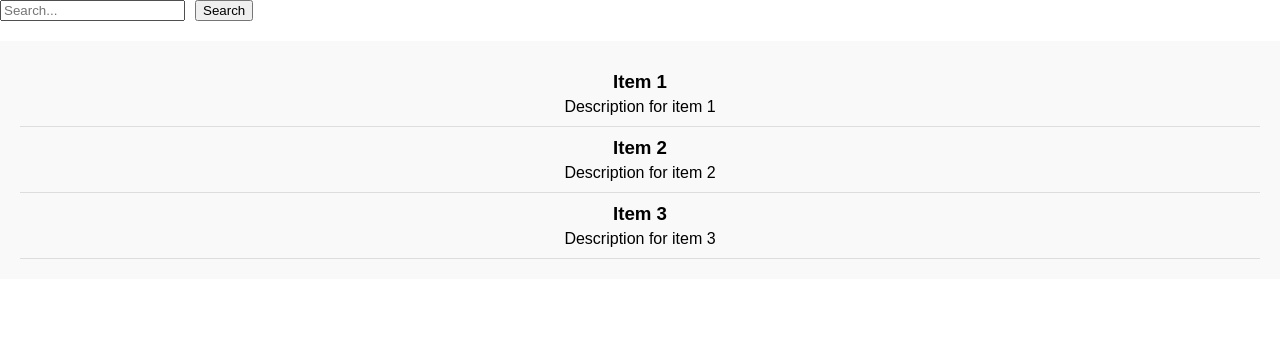
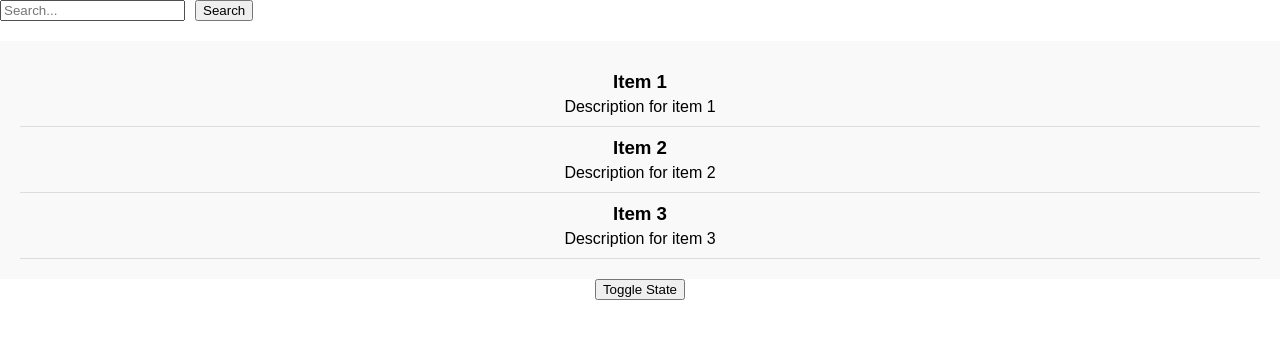
Before and after one commit to VictoriaGorobets/REACT, a React (Vite) app in the folder class-components/: page / in a window 1280 px wide. Shown: the top 338 px of the page. Built offline with nearby package versions, Linux system fonts and the light colour scheme.

Commit message:
fix: linter errors

```diff
--- a/class-components/package.json
+++ b/class-components/package.json
@@ -10,11 +10,11 @@
     "dev:build": "tsc && vite build --mode development",
     "format": "prettier --write 'src/**/*.{ts,tsx,css}'",
     "ci:format": "prettier --check 'src/**/*.{ts,tsx,css}'",
-    "lint": "eslint ./src --ext ts,tsx --report-unused-disable-directives --max-warnings 0",
+    "lint": "eslint ./src --ext ts,tsx --report-unused-disable-directives",
     "lint:fix": "eslint --fix ./src --ext ts,tsx --report-unused-disable-directives --max-warnings 0",
     "preview": "vite preview",
     "test": "vitest",
-    "prepare": "husky"
+    "prepare": "husky && husky install"
   },
   "dependencies": {
     "@vitejs/plugin-react": "^4.2.1",
@@ -42,7 +42,7 @@
     "eslint-plugin-react-hooks": "^4.3.0",
     "eslint-plugin-react-refresh": "^0.4.3",
     "globals": "^15.6.0",
-    "husky": "^9.0.11",
+    "husky": "^8.0.0",
     "jsdom": "^24.0.0",
     "prettier": "^3.2.5",
     "typescript": "^5.0.2",
--- a/class-components/src/App.tsx
+++ b/class-components/src/App.tsx
@@ -1,14 +1,37 @@
-import { Component } from 'react';
-import SearchBar from './components/SearchBar/SearchBar';
-import ResultsList from './components/ResultsList/ResultsList';
-import './index.css';
+import { Component } from "react";
+import SearchBar from "./components/SearchBar/SearchBar";
+import ResultsList from "./components/ResultsList/ResultsList";
+import "./index.css";
 
-class App extends Component {
+interface AppProps {}
+
+interface AppState {
+  hasState: boolean;
+}
+
+class App extends Component<AppProps, AppState> {
+  constructor(props: AppProps) {
+    super(props);
+    this.state = {
+      hasState: false, // Инициализируем состояние
+    };
+  }
+
+  toggleState = () => {
+    this.setState((prevState) => ({ hasState: !prevState.hasState }));
+  };
+
   render() {
+    const { hasState } = this.state; // Деструктуризация состояния
+
     return (
       <div className="app">
         <SearchBar />
         <ResultsList />
+        <button type="button" onClick={this.toggleState}>
+          Toggle State
+        </button>
+        {hasState && <p>State is true</p>}
       </div>
     );
   }
--- a/class-components/src/components/SearchBar/SearchBar.module.css
+++ b/class-components/src/components/SearchBar/SearchBar.module.css
@@ -1,5 +1,5 @@
 .searchBar {
-    display: flex;
-    gap: 10px;
-    margin-bottom: 20px;
+  display: flex;
+  gap: 10px;
+  margin-bottom: 20px;
 }
--- a/class-components/src/components/SearchBar/SearchBar.tsx
+++ b/class-components/src/components/SearchBar/SearchBar.tsx
@@ -1,5 +1,5 @@
-import React, { Component } from 'react';
-import styles from './SearchBar.module.css';
+import React, { Component } from "react";
+import styles from "./SearchBar.module.css";
 
 interface SearchBarProps {}
 
@@ -11,7 +11,7 @@ class SearchBar extends Component<SearchBarProps, SearchBarState> {
   constructor(props: SearchBarProps) {
     super(props);
     this.state = {
-			searchTerm: '',
+      searchTerm: "",
     };
   }
 
```
Also changed, not shown: class-components/src/components/ResultsList/ResultsList.tsx (+5 -5 lines), class-components/.eslintrc.cjs, class-components/src/index.css (line endings or trailing spaces), 2 other files (tests, documents, lock files or other folders). Lines whose indentation alone changed are shown as unchanged.
